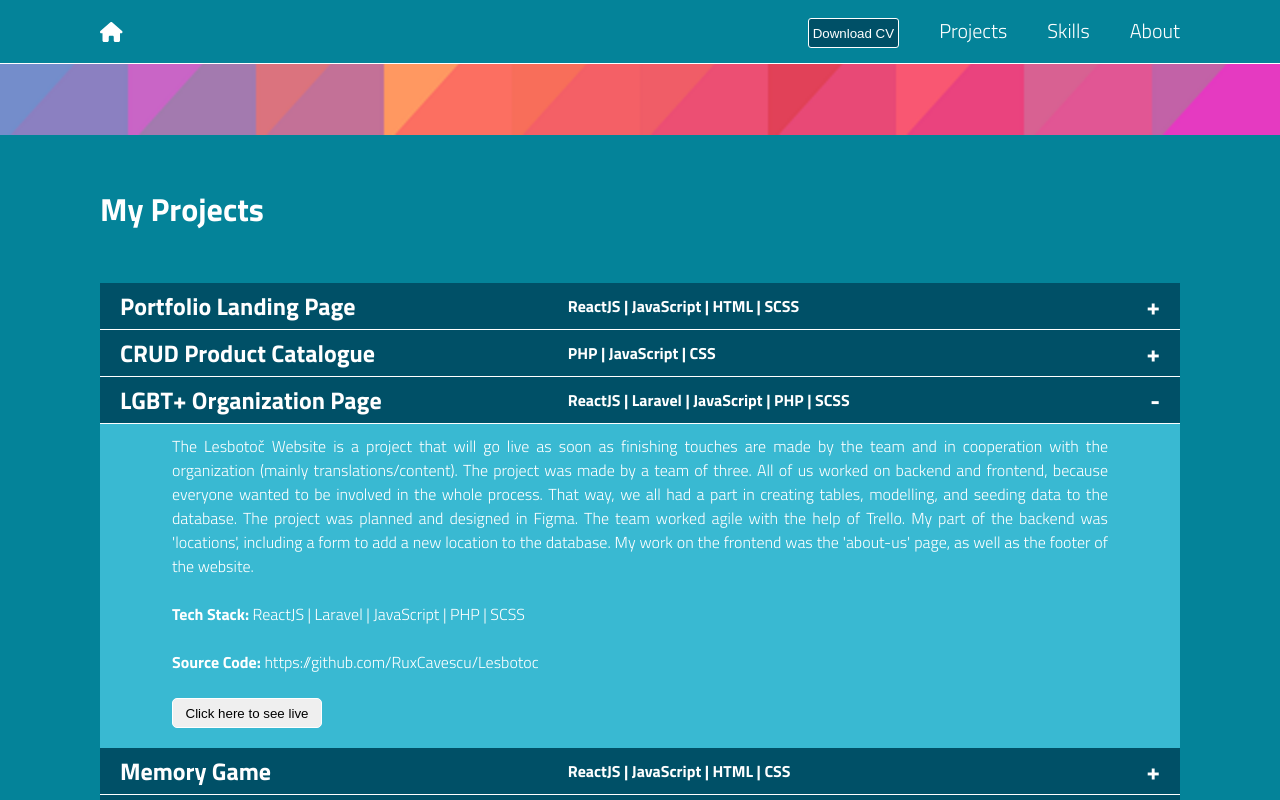
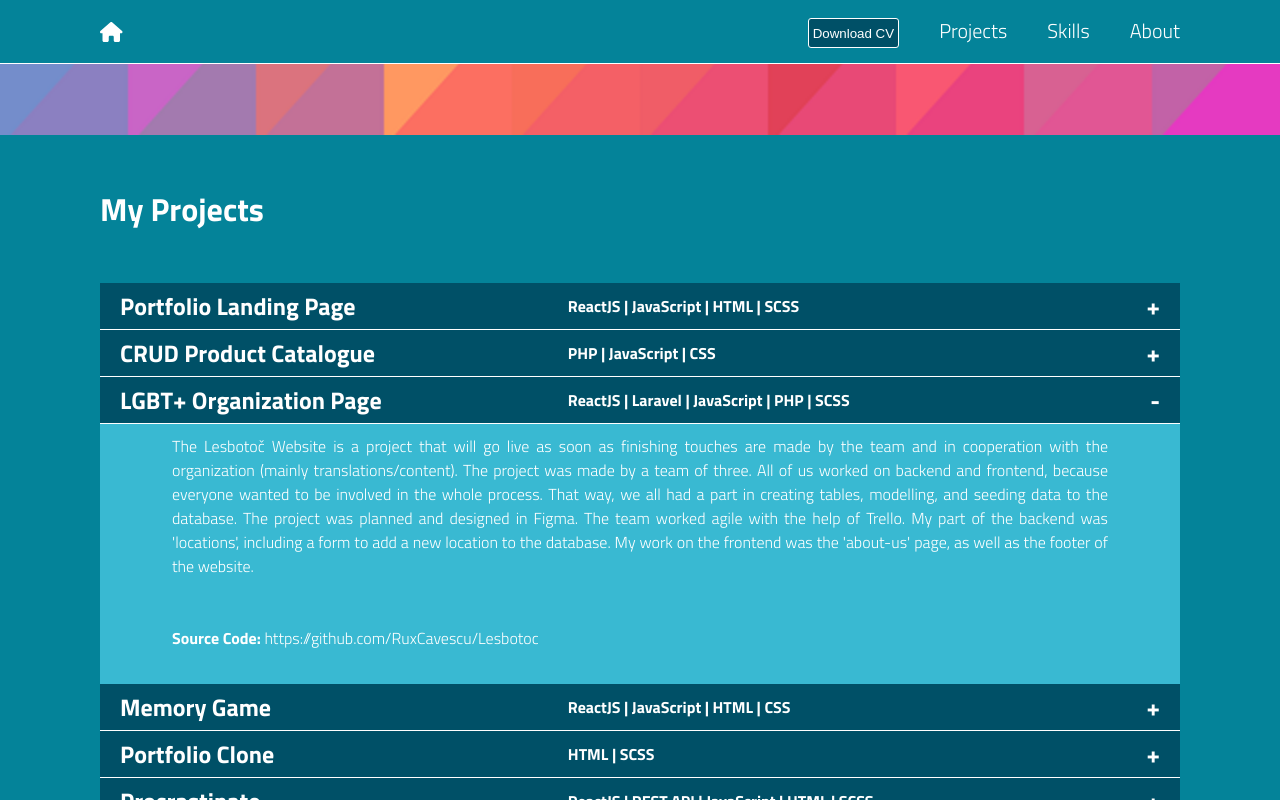
Before and after one commit to queuing4oranges/portfolio, a React (Create React App) app: page / in a window 1280 px wide. Both pictures are taken after a click on the element 640 px from the left and 965 px from the top of the page. Shown: the part 565-1365 px from the top of the page. Built offline with nearby package versions, Linux system fonts and the light colour scheme.

Commit message:
delete button live

```diff
--- a/src/components/accordion/Accordion.js
+++ b/src/components/accordion/Accordion.js
@@ -18,11 +18,11 @@ const Accordion = ({ id, title, tech, description, github, live }) => {
             <div className="accordion__content" >
 
                 <p className="acc__body">{description}</p> <br />
-                <p className="acc__body tech"><strong>Tech Stack: </strong>
-                 {tech}</p> <br />
+                <br />
                 <a className="acc__link" href={github}><p className="acc__body source"><strong>Source Code: </strong>{github}</p></a>
                  <br />
-                <a className="acc__body" href={live}><button className="live__button">Click here to see live  </button></a>
+                {live &&
+                <a className="acc__body" href={live}><button className="live__button">Click here to see live  </button></a>}
 
 
             </div>
```
